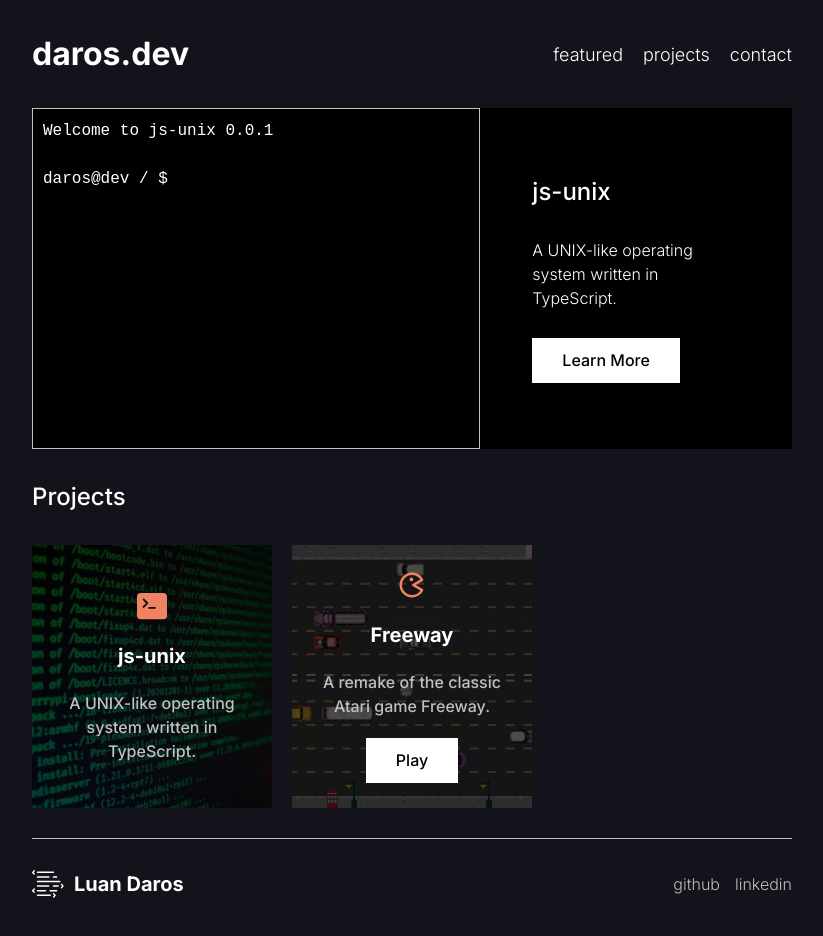
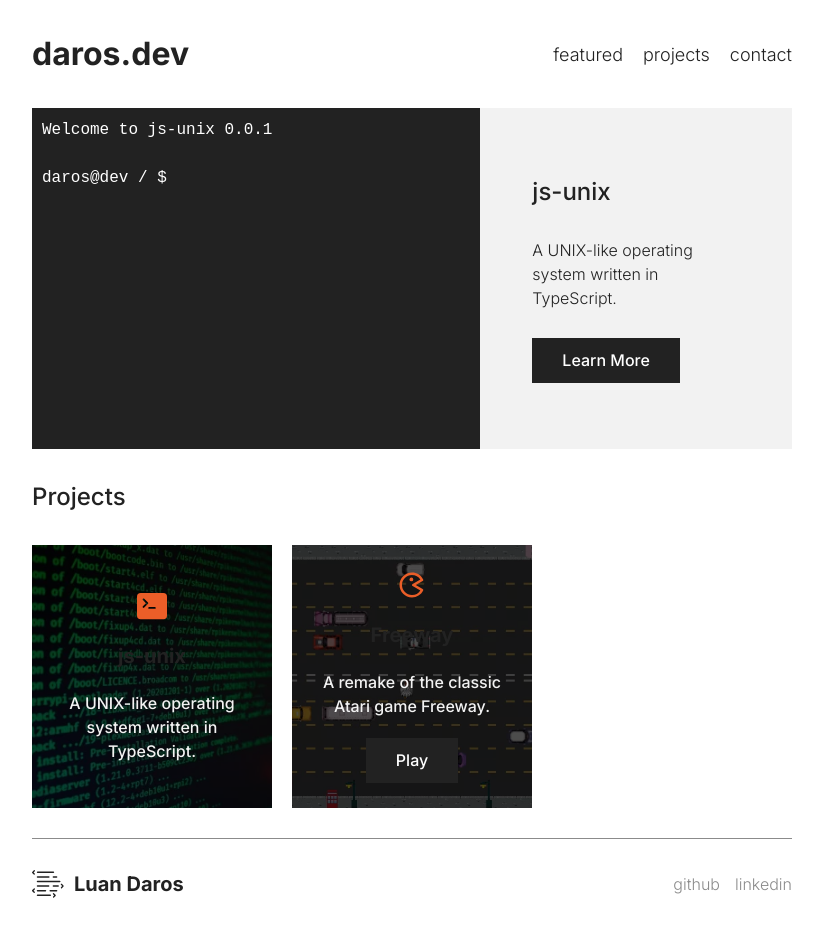
Before and after one commit to ldaros/daros.dev, a React (Vite) app: page / in a window 1280 px wide. Shown: the top 936 px of the page, without its empty margins (228-1051 px from the left). Built offline with nearby package versions, Linux system fonts and the light colour scheme.

Commit message:
White theme

```diff
--- a/src/components/Banner/styles.scss
+++ b/src/components/Banner/styles.scss
@@ -29,7 +29,7 @@
     flex-direction: column;
     padding: 20px 30px;
     gap: 28px;
-    background-color: $color-black;
+    background-color: $color-white2;
 
     @include breakpoint(desktop) {
       width: 60%;
--- a/src/components/Button/styles.scss
+++ b/src/components/Button/styles.scss
@@ -6,8 +6,8 @@
   display: flex;
   align-items: center;
 
-  color: $color-black;
-  background-color: $color-white;
+  color: $color-white;
+  background-color: $color-black;
 
   text-decoration: none;
   padding: 15px 30px;
@@ -16,10 +16,6 @@
   font-weight: 500;
   font-size: 16px;
   line-height: 15px;
-
-  &:hover {
-    transform: scale(1.1);
-  }
 
   &:active {
     background-color: $color-red;
--- a/src/components/Card/styles.scss
+++ b/src/components/Card/styles.scss
@@ -50,6 +50,6 @@
   &__description {
     font-weight: 500;
     font-size: 16px;
-    color: $color-grey;
+    color: $color-white2;
   }
 }
--- a/src/components/NavLink/styles.scss
+++ b/src/components/NavLink/styles.scss
@@ -4,9 +4,9 @@
   text-decoration: none;
   font-weight: 300;
   font-size: 18px;
-  color: $color-white;
+  color: $color-black;
 
   &:hover {
-    color: $color-grey;
+    color: $color-red;
   }
 }
--- a/src/features/unix/components/Terminal/styles.scss
+++ b/src/features/unix/components/Terminal/styles.scss
@@ -4,14 +4,14 @@
   display: flex;
   flex-direction: column;
 
-  border: 1px solid $color-grey;
   padding: 10px;
 
   width: 100%;
   font-family: monospace;
 
-  background-color: #000;
+  background-color: $color-black;
 
+  color: $color-white;
   .output {
     font-family: monospace;
     max-height: 15em;
--- a/src/layout/Footer/styles.scss
+++ b/src/layout/Footer/styles.scss
@@ -8,7 +8,7 @@
   align-items: center;
   padding: 10px 0;
 
-  border-top: 1px solid $color-grey;
+  border-top: 1px solid $color-gray;
 
   @include breakpoint(desktop) {
     padding: 30px 0;
@@ -41,7 +41,7 @@
   &__link {
     font-weight: 300;
     font-size: 16px;
-    color: $color-grey;
+    color: $color-gray;
     text-decoration: none;
   }
 }
--- a/src/layout/Header/styles.scss
+++ b/src/layout/Header/styles.scss
@@ -12,10 +12,10 @@
     font-weight: 700;
     font-size: 32px;
     text-decoration: none;
-    color: $color-white;
+    color: $color-black;
 
     &:hover {
-      color: $color-grey;
+      color: $color-red;
     }
   }
 
--- a/src/styles/globals.scss
+++ b/src/styles/globals.scss
@@ -1,3 +1,5 @@
+@import "variables";
+
 *,
 *::before,
 *::after {
@@ -7,8 +9,8 @@
 }
 
 body {
-  background-color: #13131b;
-  color: #fff;
+  background-color: $color-white;
+  color: $color-black;
 
   font-family: 'Inter', sans-serif;
   font-size: 16px;
--- a/src/styles/variables.scss
+++ b/src/styles/variables.scss
@@ -5,8 +5,8 @@ $breakpoints: (
   "large": 1440px,
 );
 
-$color-white: #fff;
-$color-black: #000;
-$color-grey: #c0c0c0;
-$color-red: #f18362;
-$color-background: #13131b;
+$color-black: #222222;
+$color-gray: #8b8b8b;
+$color-red: #eb5e28;
+$color-white2: #f2f2f2;
+$color-white: #ffffff;
```
Also changed, not shown: public/assets/logo.svg.
